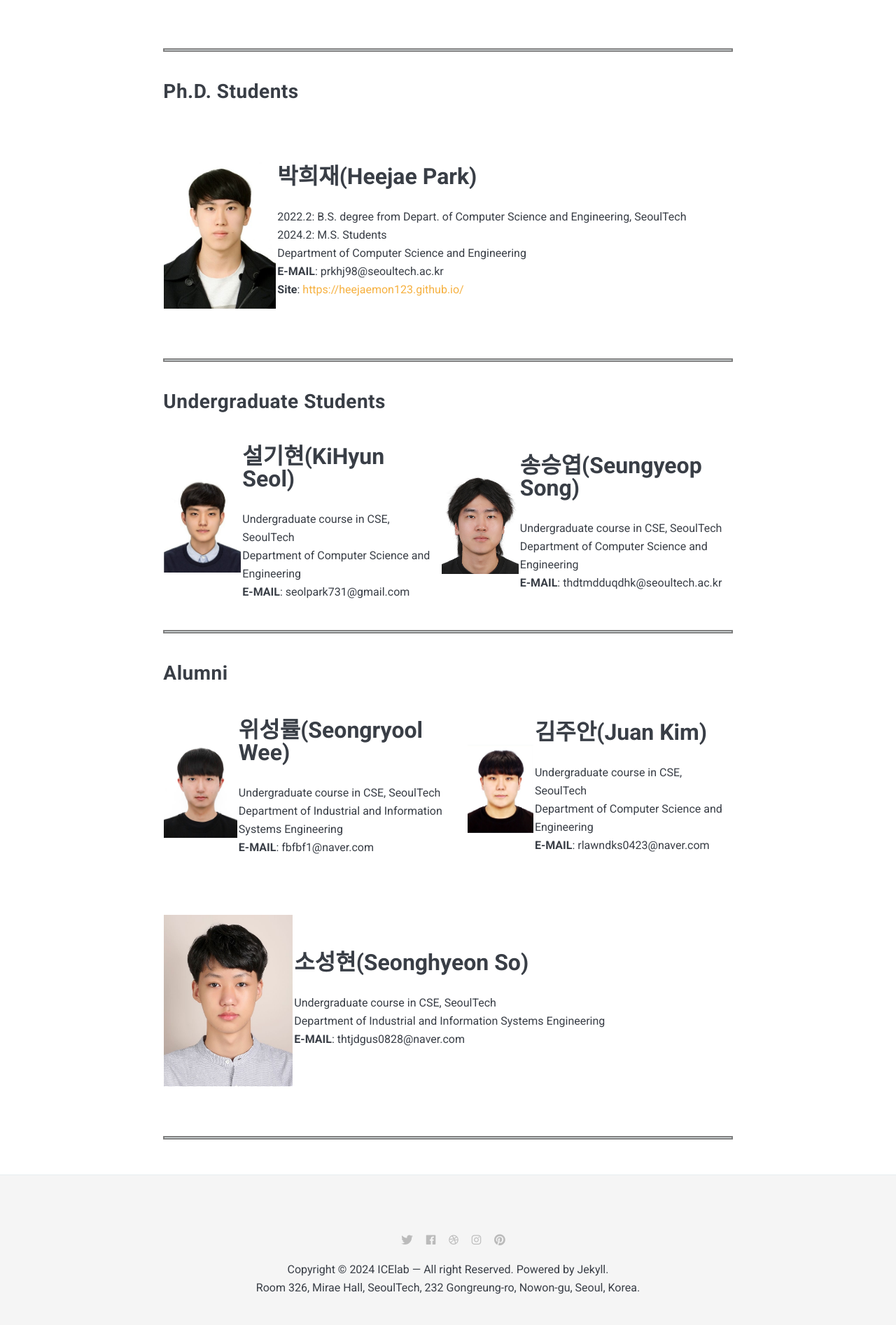
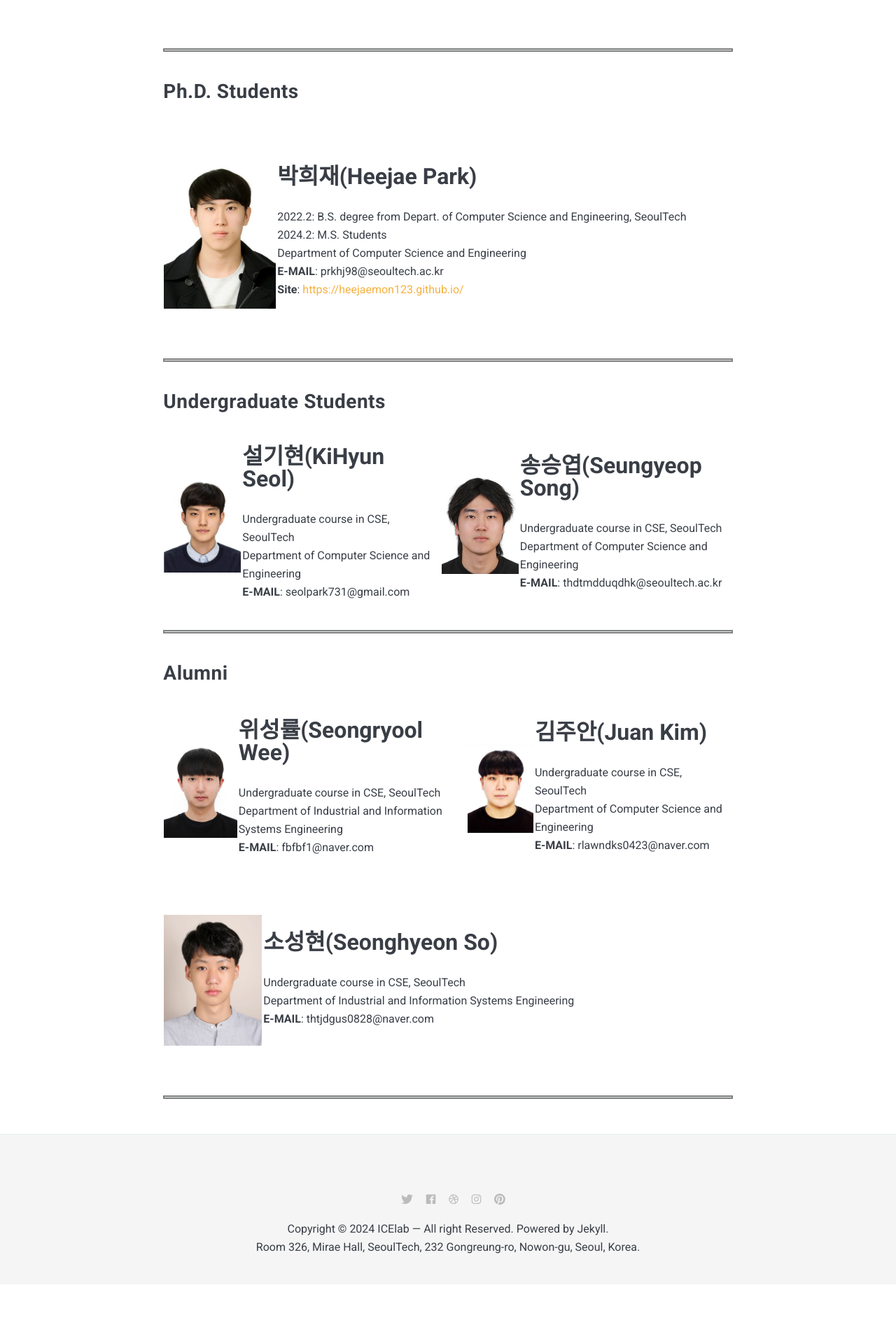
Before and after one commit to Icelab-2020/icelab-2020.github.io, a Jekyll site: the page built from _pages/01_members.md, in a window 1280 px wide. Shown: the part 1159-3052 px from the top of the page at 70% size. Built offline with Jekyll 4.4.1, drawn with Linux system fonts in a browser that asks for light colours; nearby versions of some CDN libraries; after the commit the page ends 2994 px from its top, so only the background shows below that.

Commit message:
Update 01_members.md

```diff
--- a/_pages/01_members.md
+++ b/_pages/01_members.md
@@ -47,7 +47,7 @@ permalink: /01_members/
 
 |    |    |
 |:---|:---|
-| ![iot]({{site.baseurl}}/images/sh.jpg){: width="184"; height="248"} | <b><span style="font-size:200%">소성현(Seonghyeon So)</span></b><br><br> Undergraduate course in CSE, SeoulTech   <br> Department of Industrial and Information Systems Engineering  <br> **E-MAIL**: thtjdgus0828@naver.com |
+| ![iot]({{site.baseurl}}/images/sh.jpg){: width="140"; height="210"} | <b><span style="font-size:200%">소성현(Seonghyeon So)</span></b><br><br> Undergraduate course in CSE, SeoulTech   <br> Department of Industrial and Information Systems Engineering  <br> **E-MAIL**: thtjdgus0828@naver.com |
 
 <hr style="border:2px solid gray">
 
```
